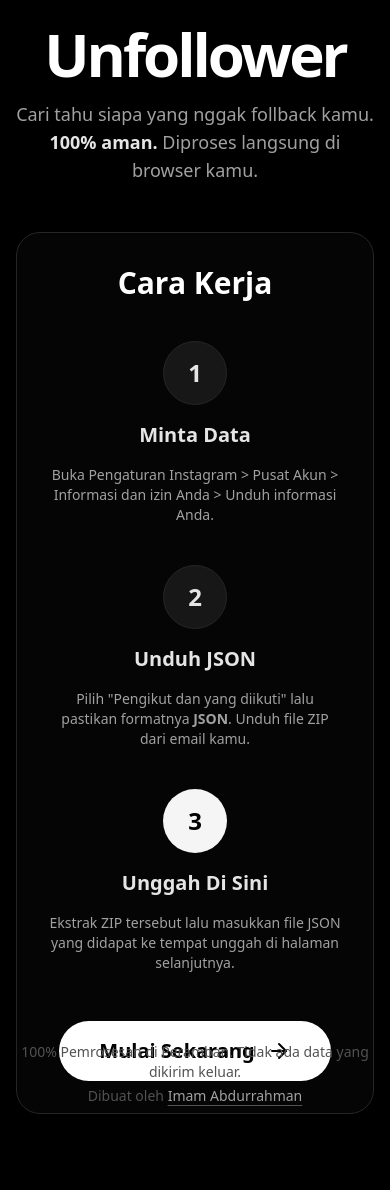
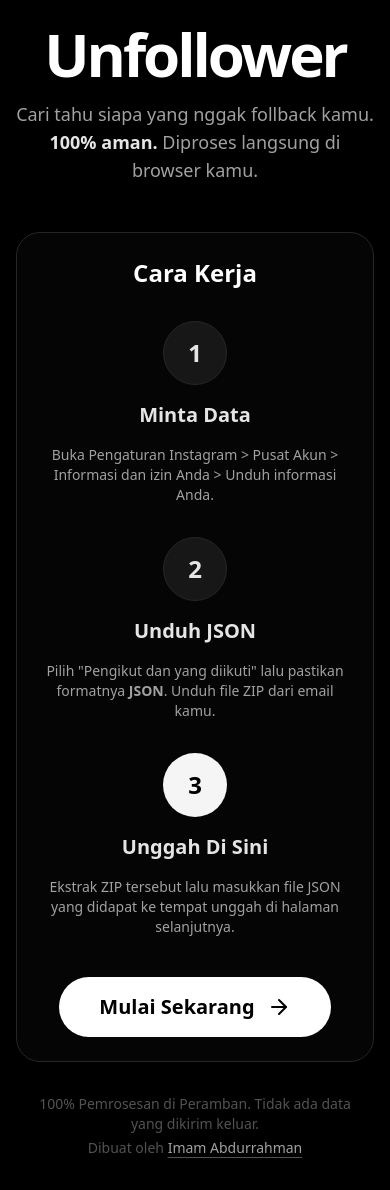
Before and after one commit to imamabdurrahmann/unfollower-instagram, a Next.js app: page / in a window 390 px wide. Before the commit the page ends 1130 px from the top, so only its background shows below. Built offline with nearby package versions, Linux system fonts and the light colour scheme.

Commit message:
style: fix mobile UI layout and overlapping footer

```diff
--- a/src/app/page.tsx
+++ b/src/app/page.tsx
@@ -192,11 +192,11 @@ export default function Home() {
               initial={{ opacity: 0, scale: 0.95 }}
               animate={{ opacity: 1, scale: 1 }}
               exit={{ opacity: 0, scale: 0.9, y: -20 }}
-              className="w-full max-w-4xl glass-panel p-8 md:p-12 mt-4 text-center relative"
+              className="w-full max-w-4xl glass-panel p-6 md:p-12 mt-4 text-center relative"
             >
-              <h2 className="text-3xl font-bold mb-10 text-white">Cara Kerja</h2>
+              <h2 className="text-2xl md:text-3xl font-bold mb-8 md:mb-10 text-white">Cara Kerja</h2>
 
-              <div className="grid md:grid-cols-3 gap-10 mb-12 relative z-10">
+              <div className="grid md:grid-cols-3 gap-8 md:gap-10 mb-10 md:mb-12 relative z-10">
                 {/* 1 */}
                 <div className="flex flex-col items-center gap-4">
                   <div className="w-16 h-16 rounded-full bg-neutral-900 flex items-center justify-center border border-neutral-800">
@@ -239,9 +239,9 @@ export default function Home() {
               initial={{ opacity: 0, scale: 0.95 }}
               animate={{ opacity: 1, scale: 1 }}
               exit={{ opacity: 0, scale: 0.9, y: -20 }}
-              className="w-full max-w-4xl glass-panel p-8 md:p-14 mt-4 text-center"
+              className="w-full max-w-4xl glass-panel p-6 md:p-14 mt-4 text-center"
             >
-              <h2 className="text-3xl font-bold mb-8 text-white">Unggah File Kamu</h2>
+              <h2 className="text-2xl md:text-3xl font-bold mb-6 md:mb-8 text-white">Unggah File Kamu</h2>
 
               <div className="grid md:grid-cols-2 gap-6 w-full">
                 {/* Followers Dropzone */}
@@ -452,8 +452,8 @@ export default function Home() {
       </div>
 
       {step !== 3 && (
-        <div className="absolute bottom-6 text-center text-neutral-600 text-sm flex flex-col items-center gap-1 z-10">
-          <p>100% Pemrosesan di Peramban. Tidak ada data yang dikirim keluar.</p>
+        <div className="mt-auto pt-8 pb-4 text-center text-neutral-600 text-sm flex flex-col items-center gap-1 z-10 w-full relative">
+          <p className="px-4">100% Pemrosesan di Peramban. Tidak ada data yang dikirim keluar.</p>
           <p>
             Dibuat oleh{" "}
             <a
```
